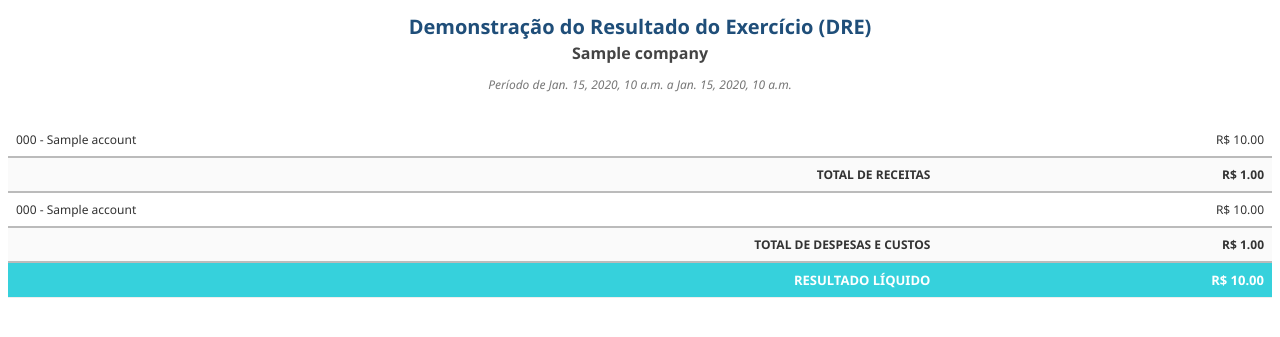
After one commit to nuanderson/financas360, a Django app: template core/templates/core/dre_report_pdf.html in a window 1280 px wide. The commit adds this page. Shown: the top 337 px of the page. Run offline with Django 5.2, Linux system fonts and the light colour scheme; the template is opened without the code that fills it: most values are stand-ins (such as "Sample title", 1, 10 or a date in 2020).

Commit message:
Melhoria nos templates e incluso relatório em pdf da DRE.

```diff
--- /dev/null
+++ b/core/templates/core/dre_report_pdf.html
@@ -0,0 +1,107 @@
+<!DOCTYPE html>
+<html lang="pt-br">
+    <head>
+        <meta charset="UTF-8">
+        <title>DRE - {{ company.name }}</title>
+        {% load humanize %}
+        <style>
+        @page {
+            size: A4;
+            margin: 2cm;
+        }
+        body {
+            font-family: 'Segoe UI', 'Helvetica Neue', 'Helvetica', 'Arial', sans-serif;
+            font-size: 12px;
+            color: #333;
+        }
+        h1 {
+            text-align: center;
+            font-size: 20px;
+            color: #1F4E79;
+            margin-bottom: 2px;
+        }
+        h2 {
+            text-align: center;
+            font-size: 16px;
+            color: #444;
+            margin-top: 0;
+            margin-bottom: 10px;
+        }
+        .report-period {
+            text-align: center;
+            font-style: italic;
+            color: #777;
+            margin-bottom: 30px;
+            font-size: 12px;
+        }
+        table {
+            width: 100%;
+            border-collapse: collapse;
+            font-size: 12px;
+        }
+        th {
+            background-color: #f0f4f8;
+            font-weight: bold;
+            padding: 8px;
+            border-bottom: 2px solid #ccc;
+        }
+        td {
+            padding: 8px;
+            border-bottom: 1px solid #eee;
+        }
+        tr:nth-child(even) td {
+            background-color: #fafafa;
+        }
+        .total-row td {
+            font-weight: bold;
+            border-top: 2px solid #bbb;
+            border-bottom: 2px solid #bbb;
+            background-color: #f8f8f8;
+        }
+        .net-result-row td {
+            font-size: 13px;
+            font-weight: bold;
+            color: #fff;
+            background-color: #36D1DC; /* Gradiente substituído por cor sólida no PDF */
+        }
+        .text-end {
+            text-align: right;
+        }
+        .level-0 { font-weight: bold; }
+        .level-1 td:first-child { padding-left: 1.5rem; }
+        .level-2 td:first-child { padding-left: 2.5rem; }
+        .level-3 td:first-child { padding-left: 3.5rem; }
+        </style>
+    </head>
+    <body>
+        <h1>Demonstração do Resultado do Exercício (DRE)</h1>
+        <h2>{{ company.name }}</h2>
+        <p class="report-period">Período de {{ start_date_str }} a {{ end_date_str }}</p>
+        <table>
+            {% for line in dre_data.revenue_lines %}
+                <tr class="level-{{ line.level }}">
+                    <td>{{ line.account.code }} - {{ line.account.name }}</td>
+                    <td class="text-end">R$ {{ line.total|floatformat:2|intcomma }}</td>
+                </tr>
+            {% endfor %}
+            <tr class="total-row">
+                <td class="text-end">TOTAL DE RECEITAS</td>
+                <td class="text-end">R$ {{ total_revenue|floatformat:2|intcomma }}</td>
+            </tr>
+            {% for line in dre_data.expense_lines %}
+                <tr class="level-{{ line.level }}">
+                    <td>{{ line.account.code }} - {{ line.account.name }}</td>
+                    <td class="text-end">R$ {{ line.total|floatformat:2|intcomma }}</td>
+                </tr>
+            {% endfor %}
+            <tr class="total-row">
+                <td class="text-end">TOTAL DE DESPESAS E CUSTOS</td>
+                <td class="text-end">R$ {{ total_expense|floatformat:2|intcomma }}</td>
+            </tr>
+            <tr class="net-result-row">
+                <td class="text-end">RESULTADO LÍQUIDO</td>
+                <td class="text-end">R$ {{ net_result|floatformat:2|intcomma }}</td>
+            </tr>
+        </table>
+    </body>
+</html>
--- a/core/urls.py
+++ b/core/urls.py
@@ -24,6 +24,8 @@ urlpatterns = [
     path('lancamentos/<int:pk>/excluir/', views.TransactionDeleteView.as_view(), name='transaction_delete'),
     # Página de Relatórios
     path('relatorios/dre/', views.dre_report, name='dre_report'),
+    path('relatorios/dre/pdf/', views.dre_report_pdf, name='dre_report_pdf'),
+
     # Página de Login
     path('login/', auth_views.LoginView.as_view(template_name='core/login.html'), name='login'),
     # Ação de Logout
--- a/templates/base.html
+++ b/templates/base.html
@@ -13,6 +13,8 @@
               rel="stylesheet" />
         <link href="https://cdn.jsdelivr.net/npm/bootstrap-icons@1.10.5/font/bootstrap-icons.css"
               rel="stylesheet" />
+        <link rel="stylesheet"
+              href="https://cdn.jsdelivr.net/npm/bootstrap-icons@1.10.5/font/bootstrap-icons.css">
         <style>
         body {
             display: flex;
```
Also changed, not shown: core/templates/core/dashboard.html (+17 -7 lines), core/templates/core/dre_report.html (+23 -11 lines), core/views.py (+90 -30 lines).
